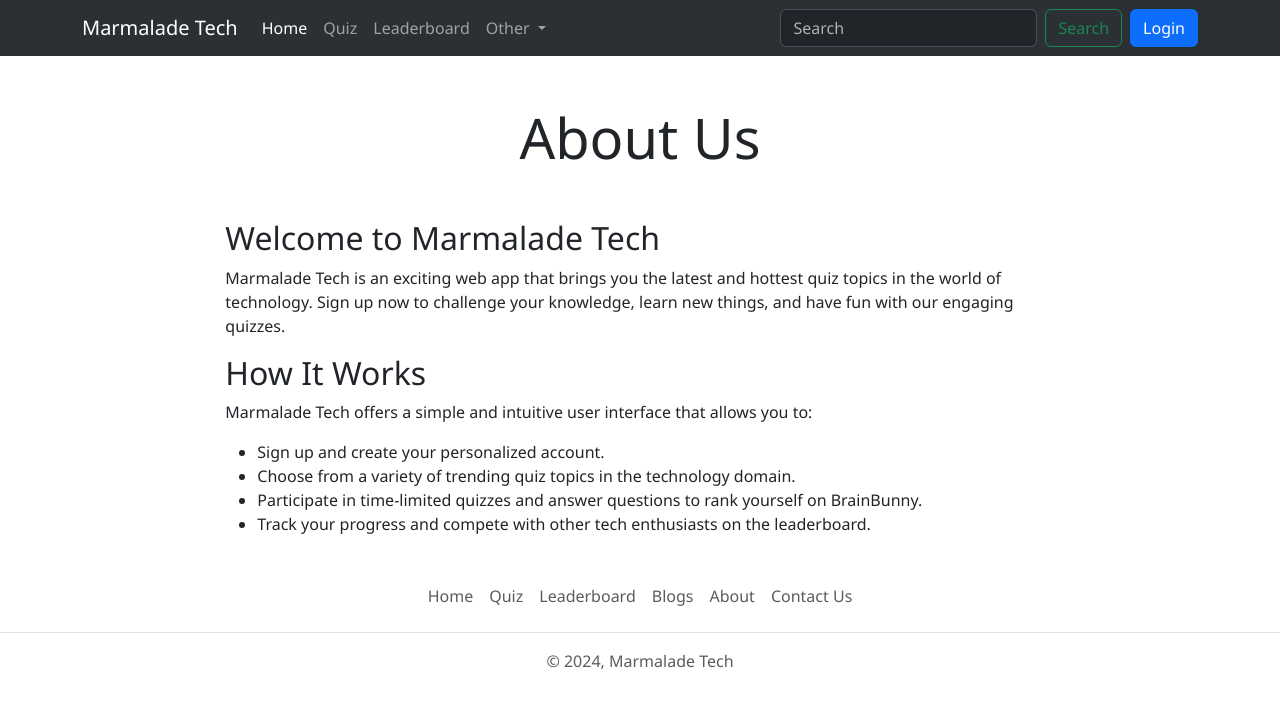
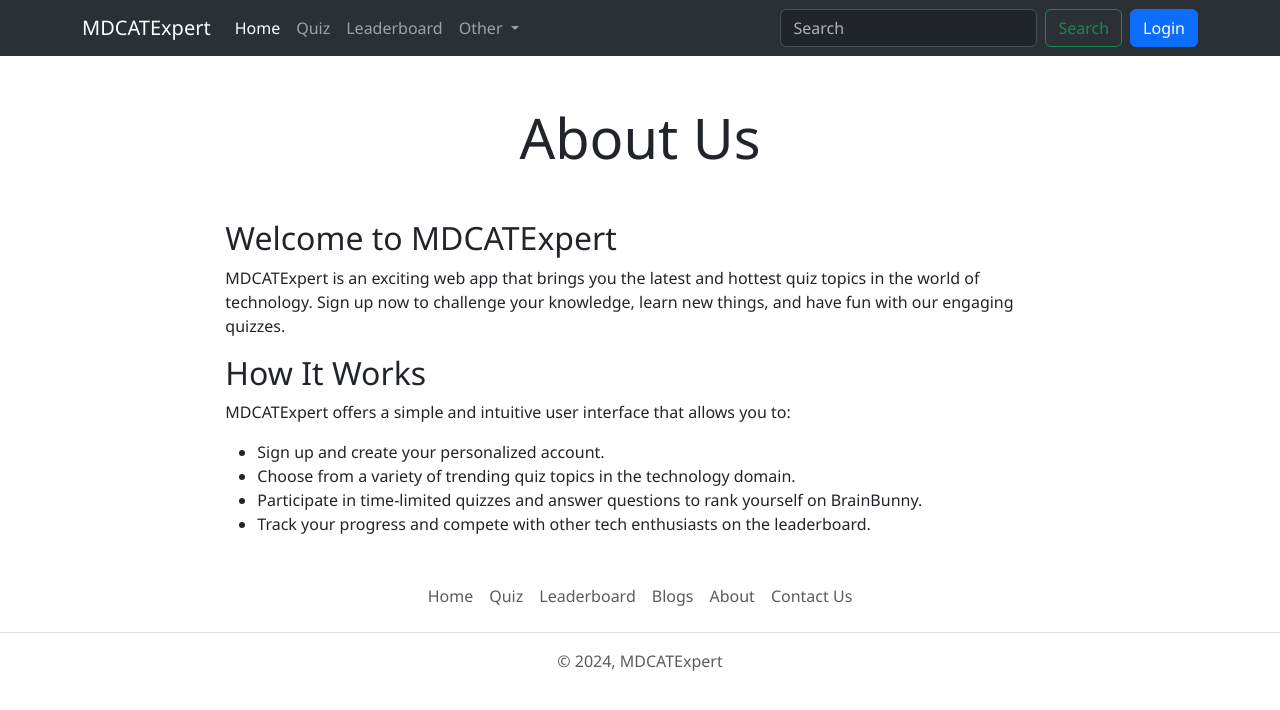
Before and after one commit to aadilsal/MarmaladeTech, a Django app: page /about in a window 1280 px wide. Shown: the top 710 px of the page. Run offline with Django 5.2, Linux system fonts and the light colour scheme.

Commit message:
name corrections

```diff
--- a/templates/404.html
+++ b/templates/404.html
@@ -1,5 +1,5 @@
 {% extends 'index.html' %}
-{% block title %}ERROR 404 - Marmalade Tech{% endblock title%}
+{% block title %}ERROR 404 - MDCATExpert{% endblock title%}
 {% block content %}
 <style>
     h1{
--- a/templates/about.html
+++ b/templates/about.html
@@ -1,5 +1,5 @@
 {% extends 'index.html' %}
-{% block title %}About Us-Marmalade Tech {% endblock title%}
+{% block title %}About Us-MDCATExpert {% endblock title%}
 {% block content %}
 
     <h1 class="display-4 text-center my-5">About Us</h1>
@@ -8,9 +8,9 @@
     <main>
         <div class="container col-md-8 col-sm-12">
             <section class="app-description">
-                <h2>Welcome to Marmalade Tech </h2>
+                <h2>Welcome to MDCATExpert </h2>
                 <p>
-                   Marmalade Tech is an exciting web app that brings you the latest and hottest quiz topics in the world of
+                   MDCATExpert is an exciting web app that brings you the latest and hottest quiz topics in the world of
                     technology.
                     Sign up now to challenge your knowledge, learn new things, and have fun with our engaging quizzes.
                 </p>
@@ -19,7 +19,7 @@
             <section class="how-it-works">
                 <h2>How It Works</h2>
                 <p>
-                   Marmalade Tech offers a simple and intuitive user interface that allows you to:
+                   MDCATExpert offers a simple and intuitive user interface that allows you to:
                 </p>
                 <ul>
                     <li>Sign up and create your personalized account.</li>
--- a/templates/all-quiz.html
+++ b/templates/all-quiz.html
@@ -1,5 +1,5 @@
 {% extends 'index.html' %}
-{% block title %}All Quizzes-Marmalade Tech{% endblock title %}
+{% block title %}All Quizzes-MDCATExpert{% endblock title %}
 
 {% block content %}
     <h1 class="display-5 text-center my-5">All Quiz Page</h1>
--- a/templates/blog.html
+++ b/templates/blog.html
@@ -1,5 +1,5 @@
 {% extends 'index.html' %}
-{% block title %}{{blog.title}} - Marmalade Tech{% endblock title%}
+{% block title %}{{blog.title}} - MDCATExpert{% endblock title%}
 {% block content %}
     <h1 class="display-4 text-center my-5">{{blog.title|title}}</h1>
 
--- a/templates/components/footer.html
+++ b/templates/components/footer.html
@@ -7,5 +7,5 @@
       <li class="nav-item"><a href="{% url 'about' %}" class="nav-link px-2 text-body-secondary">About</a></li>
       <li class="nav-item"><a href="{% url 'contact' %}" class="nav-link px-2 text-body-secondary">Contact Us</a></li>
     </ul>
-    <p class="text-center text-body-secondary">© 2024, Marmalade Tech</p>
+    <p class="text-center text-body-secondary">© 2024, MDCATExpert</p>
   </footer>
--- a/templates/components/navbar.html
+++ b/templates/components/navbar.html
@@ -19,7 +19,7 @@
 </div>
 <nav class="navbar navbar-expand-lg bg-body-tertiary bg-primary d-none d-lg-block"  data-bs-theme="dark">
     <div class="container">
-        <a class="navbar-brand" href="{% url 'home' %}">Marmalade Tech</a>
+        <a class="navbar-brand" href="{% url 'home' %}">MDCATExpert</a>
         <button class="navbar-toggler" type="button" data-bs-toggle="collapse"
             data-bs-target="#navbarSupportedContent" aria-controls="navbarSupportedContent" aria-expanded="false"
             aria-label="Toggle navigation">
--- a/templates/confirm.html
+++ b/templates/confirm.html
@@ -1,6 +1,6 @@
 <{% extends 'index.html' %}
 
-{% block title %}@{{user_profile2.user.username}} Profile Delete Confirmation - MarmaladeTech{% endblock title %}
+{% block title %}@{{user_profile2.user.username}} Profile Delete Confirmation - MDCATExpert{% endblock title %}
 {% block content %}
 
   <h1 class="display-4 text-center my-5">Confirmation Page</h1>
--- a/templates/contact.html
+++ b/templates/contact.html
@@ -1,5 +1,5 @@
 {% extends 'index.html' %}
-{% block title %}Contact Us-Marmalade Tech{% endblock title%}
+{% block title %}Contact Us-MDCATExpert{% endblock title%}
 {% block content %}
 
 	<h1 class="display-4 text-center my-5">Contact Us</h1>
--- a/templates/dashboard.html
+++ b/templates/dashboard.html
@@ -1,5 +1,5 @@
 {% extends 'index.html' %}
-{% block title %}Dashboard-Marmalade Tech{% endblock title%}
+{% block title %}Dashboard-MDCATExpert{% endblock title%}
 {% block content %}
     <h1 class="display-4 text-center my-5">Dashboard</h1>
 
--- a/templates/index.html
+++ b/templates/index.html
@@ -6,7 +6,7 @@
 <head>
     <meta charset="UTF-8">
     <meta name="viewport" content="width=device-width, initial-scale=1.0">
-    <title>{% block title %}Welcome Marmalade Tech{% endblock title %}</title>
+    <title>{% block title %}Welcome MDCATExpert{% endblock title %}</title>
 <link href="https://cdn.jsdelivr.net/npm/bootstrap@5.3.3/dist/css/bootstrap.min.css" rel="stylesheet"
         integrity="sha384-QWTKZyjpPEjISv5WaRU9OFeRpok6YctnYmDr5pNlyT2bRjXh0JMhjY6hW+ALEwIH" crossorigin="anonymous">
         <link rel="stylesheet" href="https://cdnjs.cloudflare.com/ajax/libs/bootstrap-icons/1.11.3/font/bootstrap-icons.min.css" integrity="sha512-dPXYcDub/aeb08c63jRq/k6GaKccl256JQy/AnOq7CAnEZ9FzSL9wSbcZkMp4R26vBsMLFYH4kQ67/bbV8XaCQ==" crossorigin="anonymous" referrerpolicy="no-referrer" />
--- a/templates/leaderboard.html
+++ b/templates/leaderboard.html
@@ -1,5 +1,5 @@
 {% extends "index.html" %}
-{% block title %}Leaderboard - Marmalade Tech{% endblock title %}
+{% block title %}Leaderboard - MDCATExpert{% endblock title %}
 {% block content %}
 
 <div class="container text-center">
--- a/templates/message.html
+++ b/templates/message.html
@@ -1,5 +1,5 @@
 {% extends 'index.html' %}
-{% block title %}Message from @{{message.user.username}}-Marmalade Tech{% endblock title %}
+{% block title %}Message from @{{message.user.username}}-MDCATExpert{% endblock title %}
 {% block content %}
 <h1 class="display-4 text-center my-5">Message From @{{message.user.username}}</h1>
 
--- a/templates/notes.html
+++ b/templates/notes.html
@@ -1,5 +1,5 @@
 {% extends 'index.html' %}
-{% block title %}Notes-Marmalade Tech{% endblock title%}
+{% block title %}Notes-MDCATExpert{% endblock title%}
 {% block content %}
 
     <h1 class="display-4 text-center my-5">Downloads</h1>
--- a/templates/profile-edit.html
+++ b/templates/profile-edit.html
@@ -1,6 +1,6 @@
 {% extends 'index.html' %}
 
-{% block title %}@{{user_profile2.user.username}} Profile Edit - MarmaladeTech{% endblock title %}
+{% block title %}@{{user_profile2.user.username}} Profile Edit - MDCATExpert{% endblock title %}
 {% block content %}
 
 
--- a/templates/profile.html
+++ b/templates/profile.html
@@ -1,6 +1,6 @@
 {% extends 'index.html' %}
 
-{% block title %}@{{ user_profile2.user.username }} Profile - MarmaladeTech{% endblock title %}
+{% block title %}@{{ user_profile2.user.username }} Profile - MDCATExpert{% endblock title %}
 {% block content %}
 
 <h1 class="display-5 text-center my-5">@{{ user_profile2.user.username }}</h1>
--- a/templates/quiz.html
+++ b/templates/quiz.html
@@ -1,6 +1,6 @@
 {% extends 'index.html' %}
 
-{% block title %} {{ quiz.title }} - Marmalade Tech {% endblock title %}
+{% block title %} {{ quiz.title }} - MDCATExpert {% endblock title %}
 
 {% block content %}
 <h1 class="display-5 text-center my-5">{{ quiz.title }} ({{ total_questions }} Questions)</h1>
--- a/templates/search-users.html
+++ b/templates/search-users.html
@@ -1,5 +1,5 @@
 {% extends "index.html" %}
-{% block title %}User Search - Marmalade Tech{% endblock title %}
+{% block title %}User Search - MDCATExpert{% endblock title %}
 {% block content %}
 
 <div class="container text-center">
--- a/templates/welcome.html
+++ b/templates/welcome.html
@@ -3,7 +3,7 @@
 {% block content %}
 
 <div class="container text-center my-5">
-  <h1 class="display-5 fw-bold my-2">Welcome to Marmalade Tech</h1>
+  <h1 class="display-5 fw-bold my-2">Welcome to MDCATExpert</h1>
   <p class="fs-3">SLOGAN YAHAN AYE GA</p>
 
   <div class="d-inline-flex gap-2 mb-5">
```
Also changed, not shown: templates/terms-conditions.html (+8 -8 lines).
